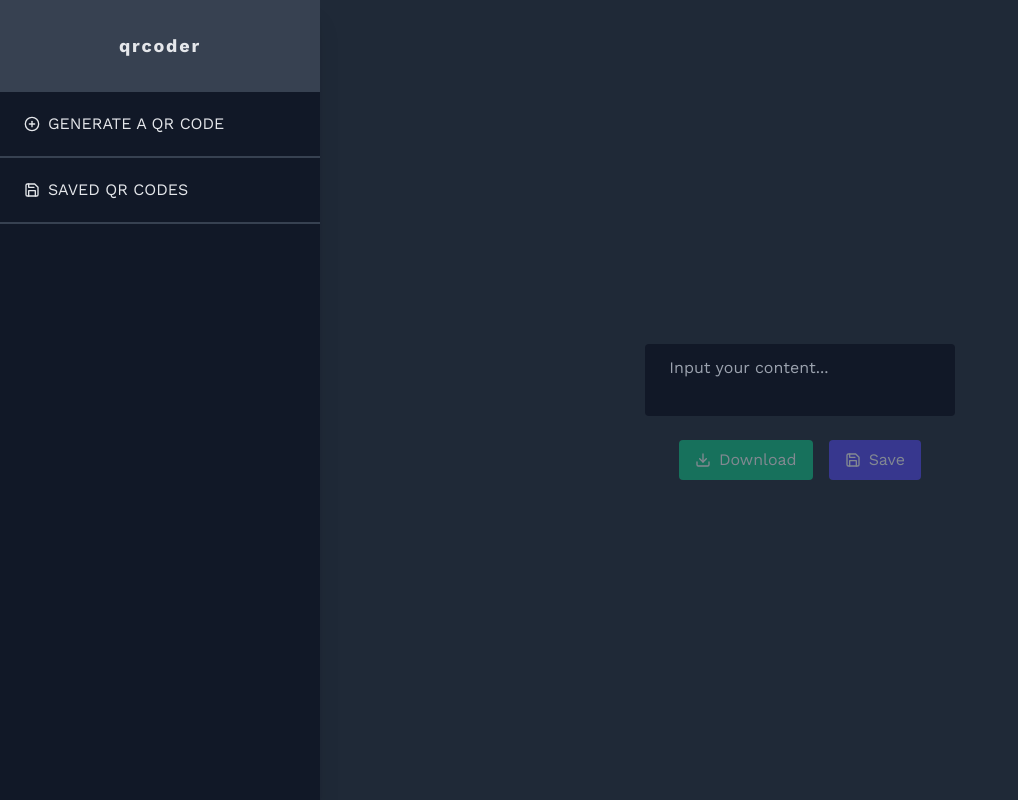
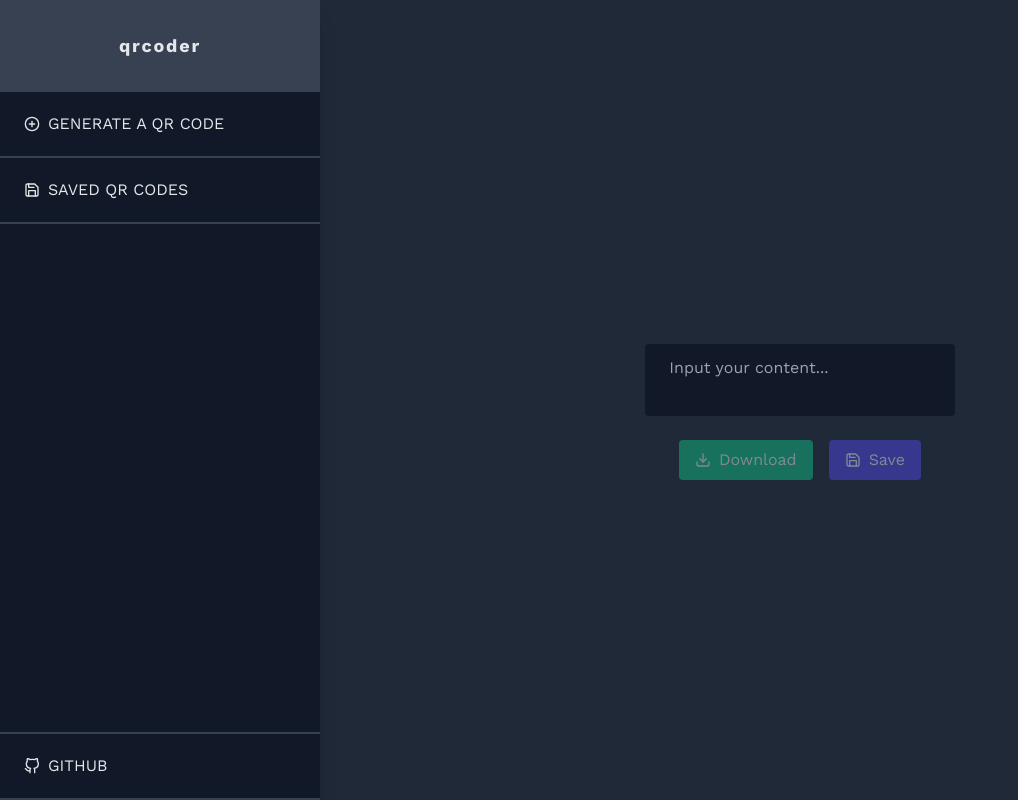
Before and after one commit to luan11/qrcoder, a React (Create React App) app: page / in a window 1280 px wide. Shown: the whole page, without its empty margins (0-1018 px from the left). Built offline with nearby package versions, Linux system fonts and the light colour scheme.

Commit message:
Feat: add github link

```diff
--- a/src/components/Sidebar/index.tsx
+++ b/src/components/Sidebar/index.tsx
@@ -1,15 +1,15 @@
 import { Link } from 'react-router-dom';
 
-import { FiPlusCircle, FiSave } from 'react-icons/fi';
+import { FiPlusCircle, FiSave, FiGithub } from 'react-icons/fi';
 
-import { Container, Logo, ListItem, LinkText } from './styles';
+import { Container, Logo, List, ListItem, LinkText } from './styles';
 
 export function Sidebar() {
   return (
     <Container>
       <Logo>qrcoder</Logo>
 
-      <ul>
+      <List>
         <ListItem>
           <Link
             to="/"
@@ -29,7 +29,19 @@ export function Sidebar() {
             <LinkText>Saved QR Codes</LinkText>
           </Link>
         </ListItem>
-      </ul>
+
+        <ListItem className="mt-auto border-t-2">
+          <a
+            target="_blank"
+            rel="noreferrer"
+            href="https://github.com/luan11/qrcoder"
+            className="py-5 px-6 w-full flex items-center md:justify-start justify-center md:text-base text-xl"
+          >
+            <FiGithub />
+            <LinkText>GitHub</LinkText>
+          </a>
+        </ListItem>
+      </List>
     </Container>
   );
 };
--- a/src/components/Sidebar/styles.ts
+++ b/src/components/Sidebar/styles.ts
@@ -7,6 +7,8 @@ export const Container = tw.nav`
 	text-gray-200
 	z-10
 	shadow-xl
+	flex
+	flex-col
 `;
 
 export const Logo = tw.h1`
@@ -21,6 +23,12 @@ export const Logo = tw.h1`
 	bg-gray-700
 	lg:text-lg
 	tracking-widest
+`;
+
+export const List = tw.ul`
+	flex-grow
+	flex
+	flex-col
 `;
 
 export const ListItem = tw.li`
--- a/src/styles.css
+++ b/src/styles.css
@@ -13,5 +13,5 @@
 
 .pageSlider-enter.pageSlider-enter-active {
   transform: translate3d(0, 0, 0);
-  transition: all 800ms ease-in-out;
+  transition: all 650ms ease-in-out;
 }
```
